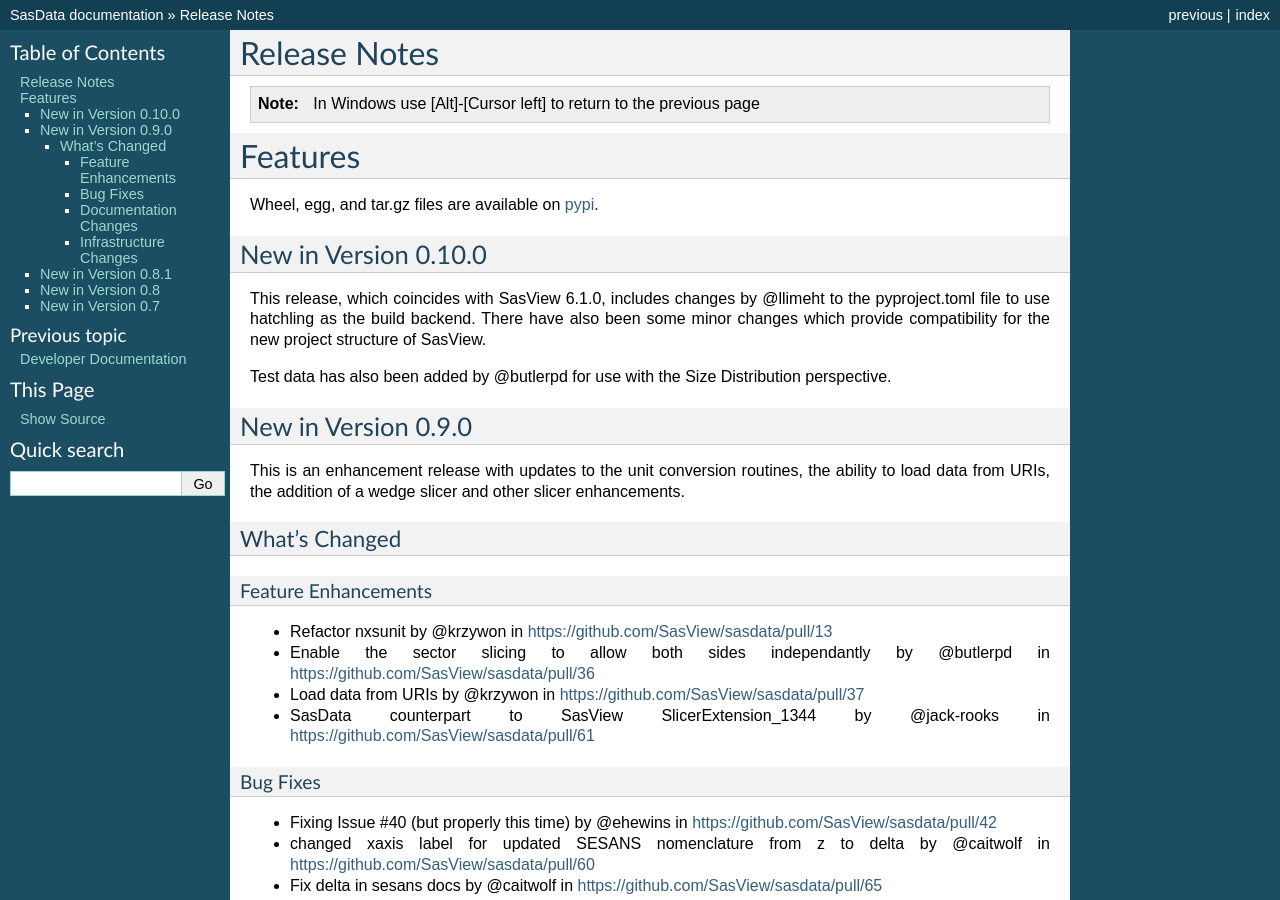
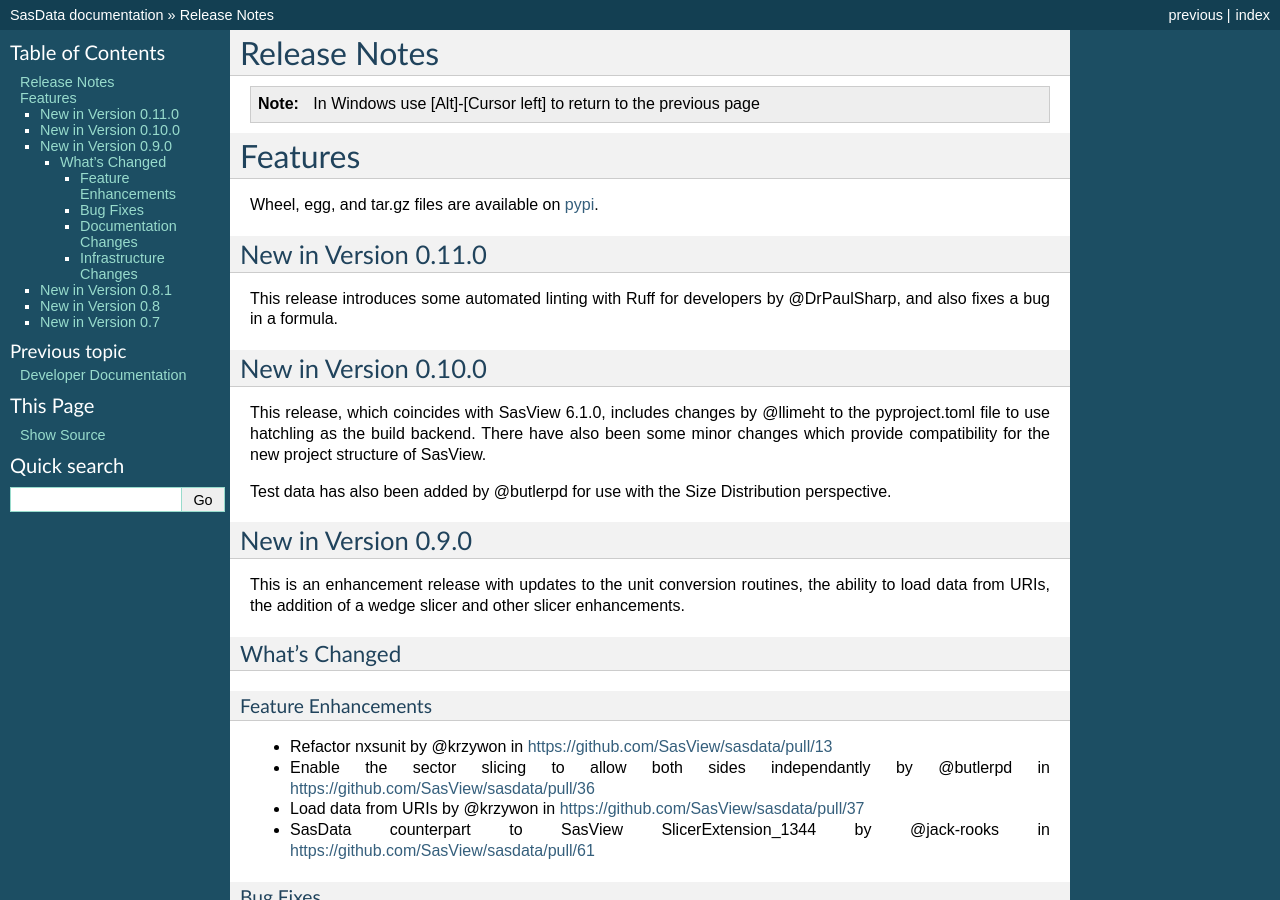
Before and after one commit to SasView/sasdata, a Sphinx documentation site: the page built from docs/source/user/RELEASE.rst, in a window 1280 px wide and 900 px high. Built offline with Sphinx 7.4.7, drawn with Linux system fonts in a browser that asks for light colours; pages that are not in the unit, such as notebooks, are missing from menus; the version number could not be read and is left out.

Commit message:
Add a brief release summary.

```diff
--- a/docs/source/user/RELEASE.rst
+++ b/docs/source/user/RELEASE.rst
@@ -13,6 +13,11 @@
 Features
 ========
 Wheel, egg, and tar.gz files are available on `pypi <https://pypi.org/project/sasdata/>`_.
+
+New in Version 0.11.0
+---------------------
+
+This release introduces some automated linting with Ruff for developers by @DrPaulSharp, and also fixes a bug in a formula.
 
 New in Version 0.10.0
 ---------------------
```
